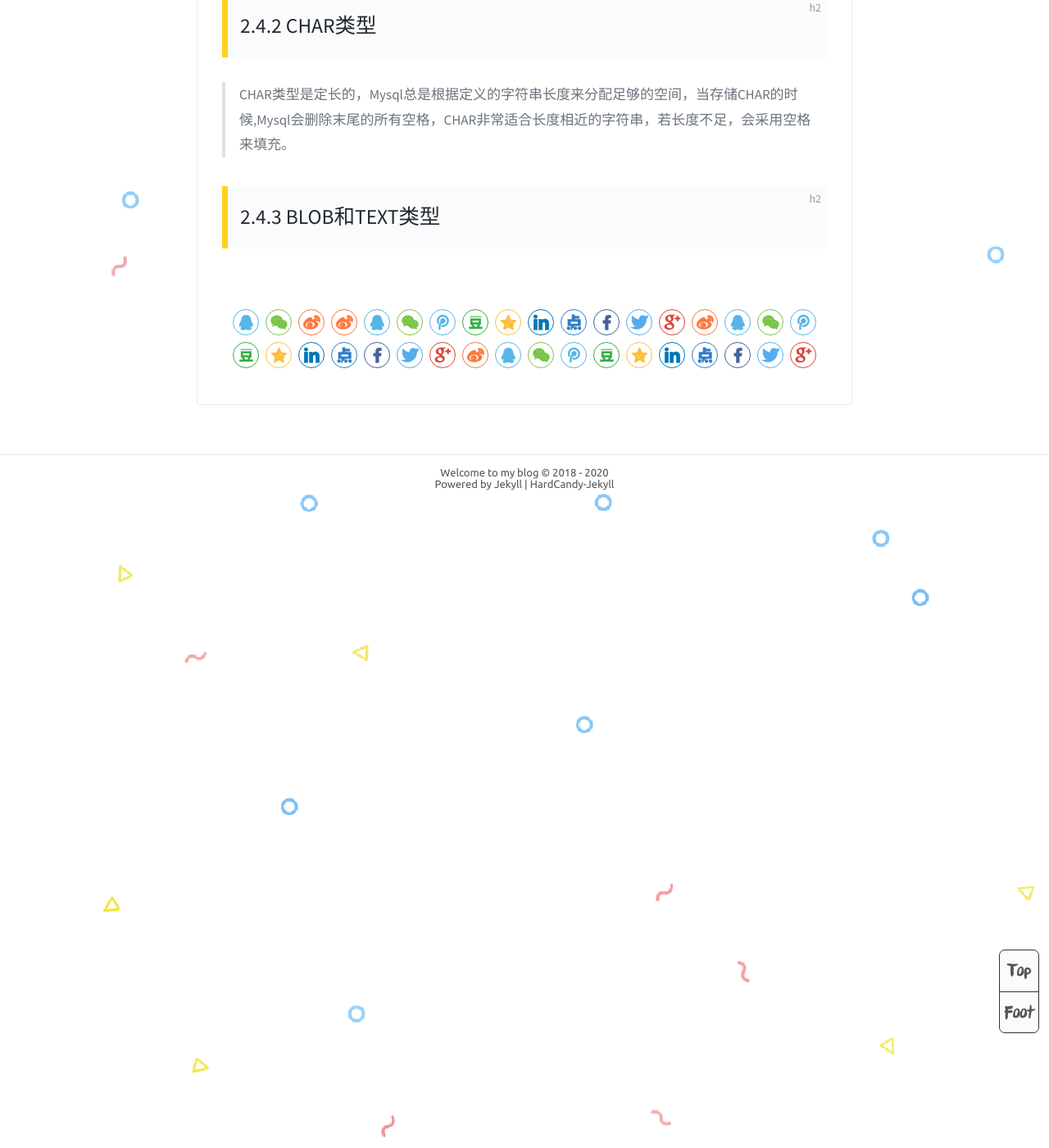
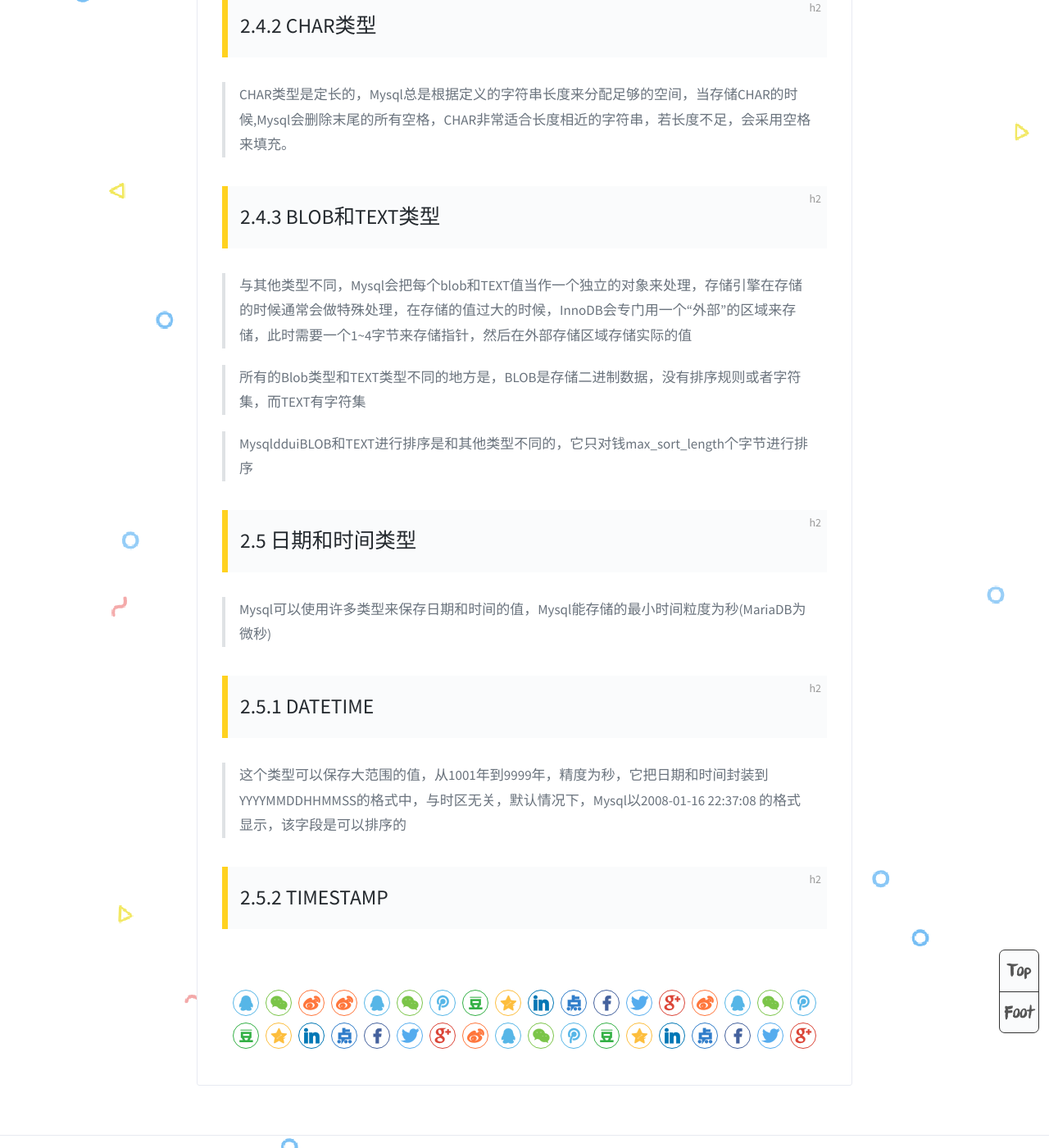
Before and after one commit to LazystudentCH/LazyStudentChhh.github.io, a Jekyll site: the page built from _posts/2020-08-23-[高性能Mysql读书笔记]2.schema与数据类型优化.md, in a window 1280 px wide and 1400 px high, scrolled down 3036 px. Shown: the whole window at 82% size. Built offline with Jekyll 4.4.1, drawn with Linux system fonts in a browser that asks for light colours; comment, search, counter and statistics services are not loaded.

Commit message:
修改文件: _posts/2020-08-23-[高性能Mysql读书笔记]2.schema与数据类型优化.md

```diff
--- a/_posts/2020-08-23-[高性能Mysql读书笔记]2.schema与数据类型优化.md
+++ b/_posts/2020-08-23-[高性能Mysql读书笔记]2.schema与数据类型优化.md
@@ -47,4 +47,17 @@ cover: '../coverimages/mysql.jpg'
 > CHAR类型是定长的，Mysql总是根据定义的字符串长度来分配足够的空间，当存储CHAR的时候,Mysql会删除末尾的所有空格，CHAR非常适合长度相近的字符串，若长度不足，会采用空格来填充。
 
 ## 2.4.3 BLOB和TEXT类型
->
+> 与其他类型不同，Mysql会把每个blob和TEXT值当作一个独立的对象来处理，存储引擎在存储的时候通常会做特殊处理，在存储的值过大的时候，InnoDB会专门用一个“外部”的区域来存储，此时需要一个1~4字节来存储指针，然后在外部存储区域存储实际的值
+
+> 所有的Blob类型和TEXT类型不同的地方是，BLOB是存储二进制数据，没有排序规则或者字符集，而TEXT有字符集
+
+> MysqldduiBLOB和TEXT进行排序是和其他类型不同的，它只对钱max_sort_length个字节进行排序
+
+## 2.5 日期和时间类型
+
+> Mysql可以使用许多类型来保存日期和时间的值，Mysql能存储的最小时间粒度为秒(MariaDB为微秒)
+
+## 2.5.1 DATETIME
+> 这个类型可以保存大范围的值，从1001年到9999年，精度为秒，它把日期和时间封装到YYYYMMDDHHMMSS的格式中，与时区无关，默认情况下，Mysql以2008-01-16 22:37:08 的格式显示，该字段是可以排序的
+
+## 2.5.2 TIMESTAMP
```
